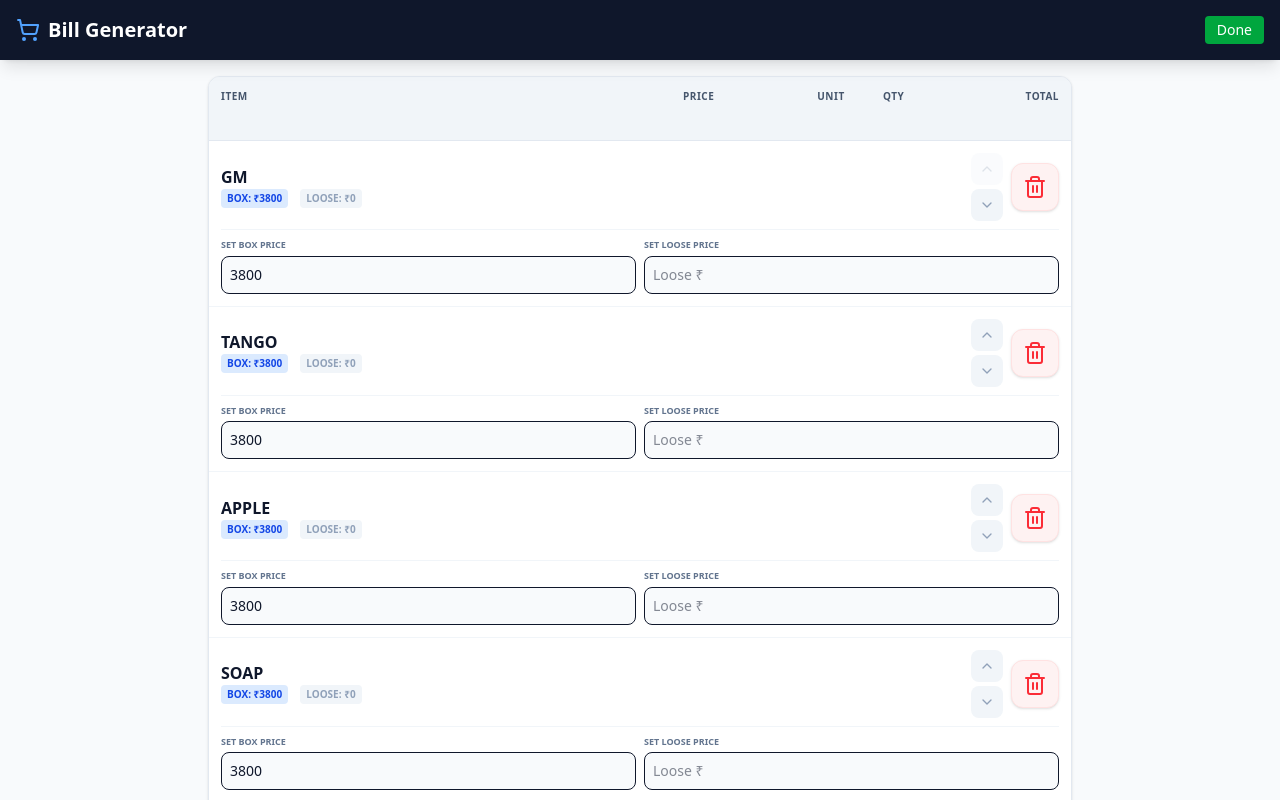
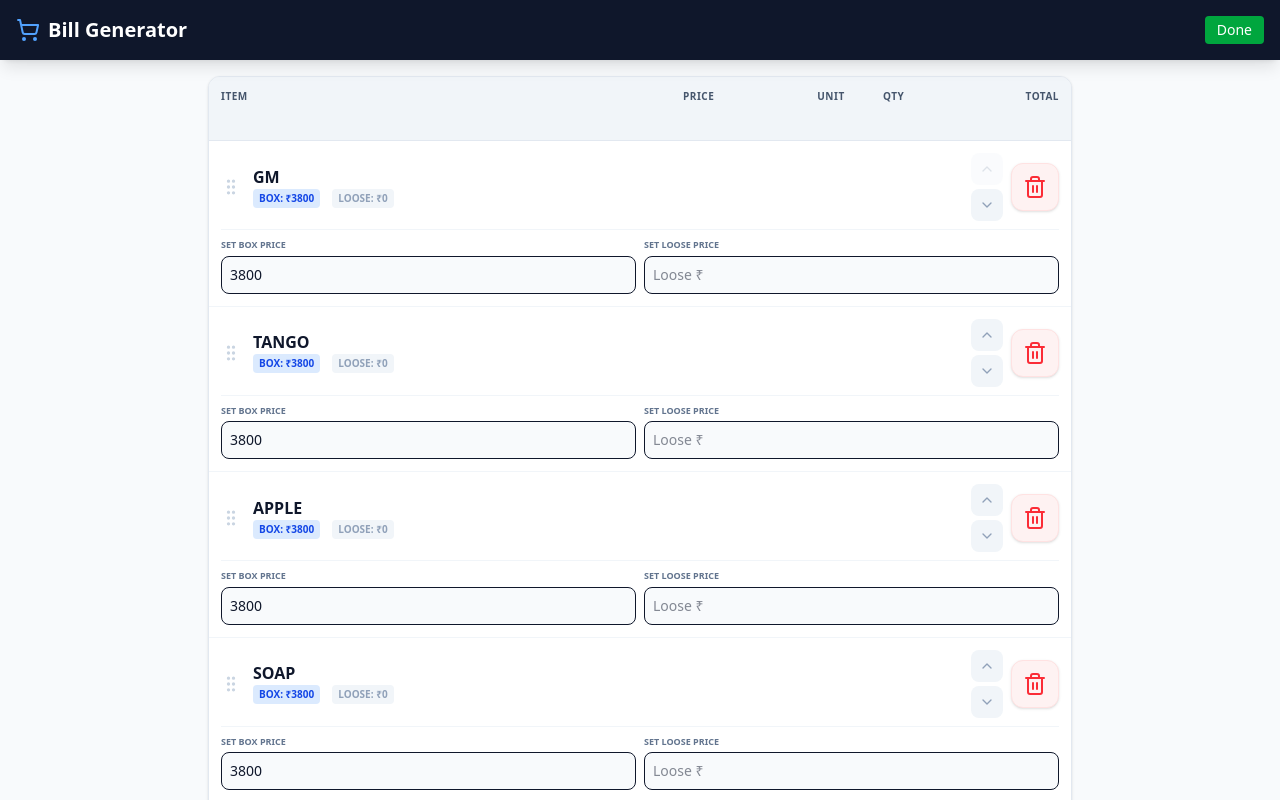
Before and after one commit to swanandmuddewad/BILL-GENE, a React (Vite) app: page / in a window 1280 px wide. Both pictures are taken after a click on the button "Prices". Shown: the top 800 px of the page. Built offline with nearby package versions, Linux system fonts and the light colour scheme.

Commit message:
feat: Add item reordering functionality
Implement drag-and-drop reordering for the item list using `motion/react`. This allows users to change the order of items in the bill.

```diff
--- a/src/App.tsx
+++ b/src/App.tsx
@@ -4,9 +4,10 @@
  */
 
 import { useState, useEffect, useMemo, useRef } from 'react';
-import { Plus, Trash2, Printer, Save, Smartphone, Package, ShoppingCart, Download, Image as ImageIcon, ChevronUp, ChevronDown } from 'lucide-react';
+import { Plus, Trash2, Printer, Save, Smartphone, Package, ShoppingCart, Download, Image as ImageIcon, ChevronUp, ChevronDown, GripVertical } from 'lucide-react';
 import { getItems, saveItems, Item } from './utils/storage';
 import { toPng } from 'html-to-image';
+import { Reorder } from 'motion/react';
 
 const INITIAL_ITEMS: Omit<Item, 'id'>[] = [
   { name: "GM", boxPrice: 3800, loosePrice: 0, defaultType: "box" },
@@ -299,7 +300,15 @@ export default function App() {
               {isEditing && <div className="p-3 w-10"></div>}
             </div>
 
-            <div className="divide-y divide-slate-100">
+            <Reorder.Group
+              axis="y"
+              values={items}
+              onReorder={(newOrder) => {
+                setItems(newOrder);
+                saveItems(newOrder);
+              }}
+              className="divide-y divide-slate-100"
+            >
               {items.map((item) => {
                 const currentQty = quantities[item.id]?.qty || '';
                 const currentType = quantities[item.id]?.type || item.defaultType;
@@ -307,8 +316,18 @@ export default function App() {
                 const hasValue = (parseFloat(currentQty) || 0) > 0;
 
                 return (
-                  <div key={item.id} className={`p-3 space-y-2 ${hasValue ? "bg-blue-50/50" : ""}`}>
+                  <Reorder.Item
+                    key={item.id}
+                    value={item}
+                    dragListener={isEditing}
+                    className={`p-3 space-y-2 ${hasValue ? "bg-blue-50/50" : "bg-white"} ${isEditing ? "cursor-grab active:cursor-grabbing" : ""}`}
+                  >
                     <div className="flex items-center gap-3">
+                      {isEditing && (
+                        <div className="flex-shrink-0 text-slate-300">
+                          <GripVertical size={20} />
+                        </div>
+                      )}
                       <div className="flex-1 min-w-0">
                         <div className="font-black text-slate-900 text-sm sm:text-base leading-tight uppercase">
                           {item.name}
@@ -435,10 +454,10 @@ export default function App() {
                         </div>
                       </div>
                     )}
-                  </div>
+                  </Reorder.Item>
                 );
               })}
-            </div>
+            </Reorder.Group>
           </div>
 
           {isEditing && (
```
